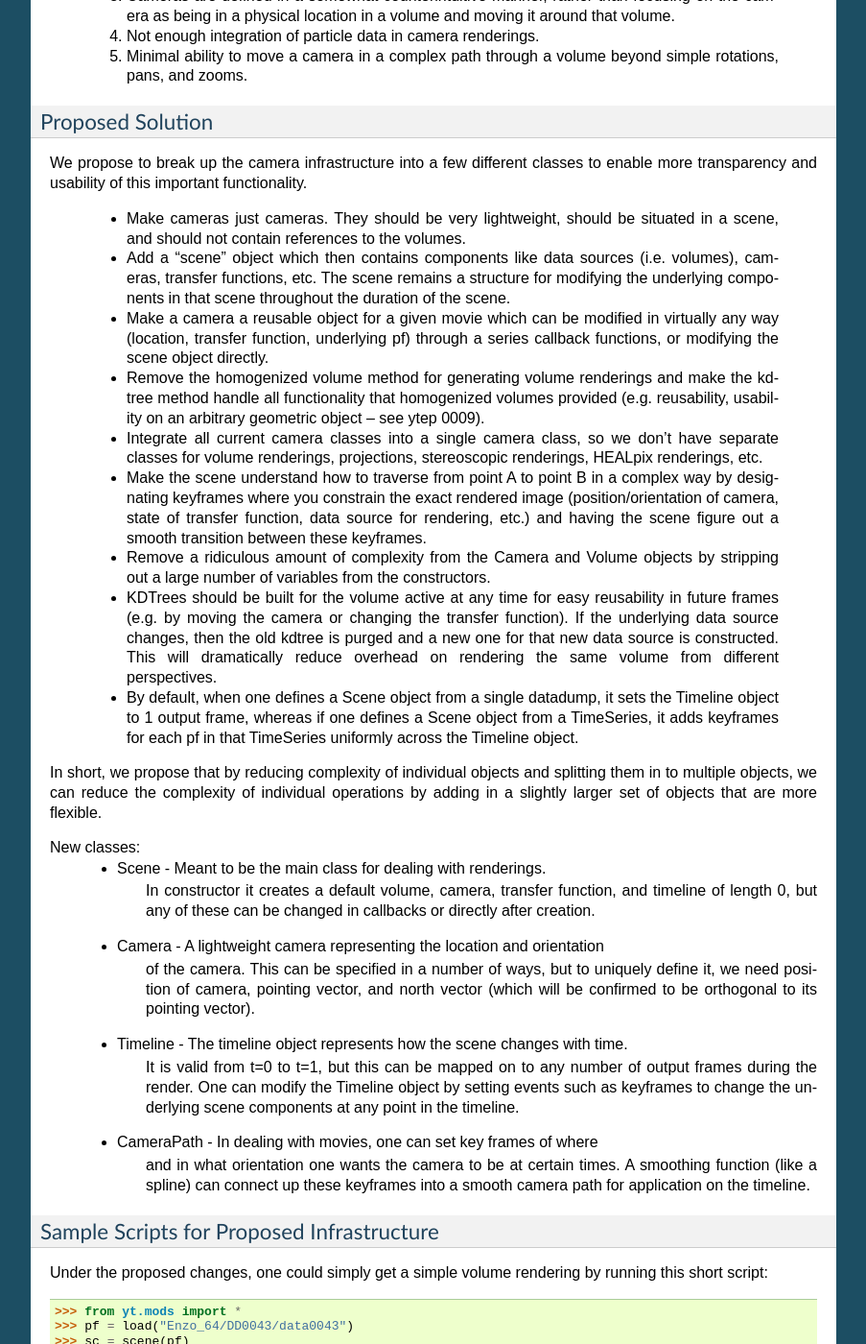
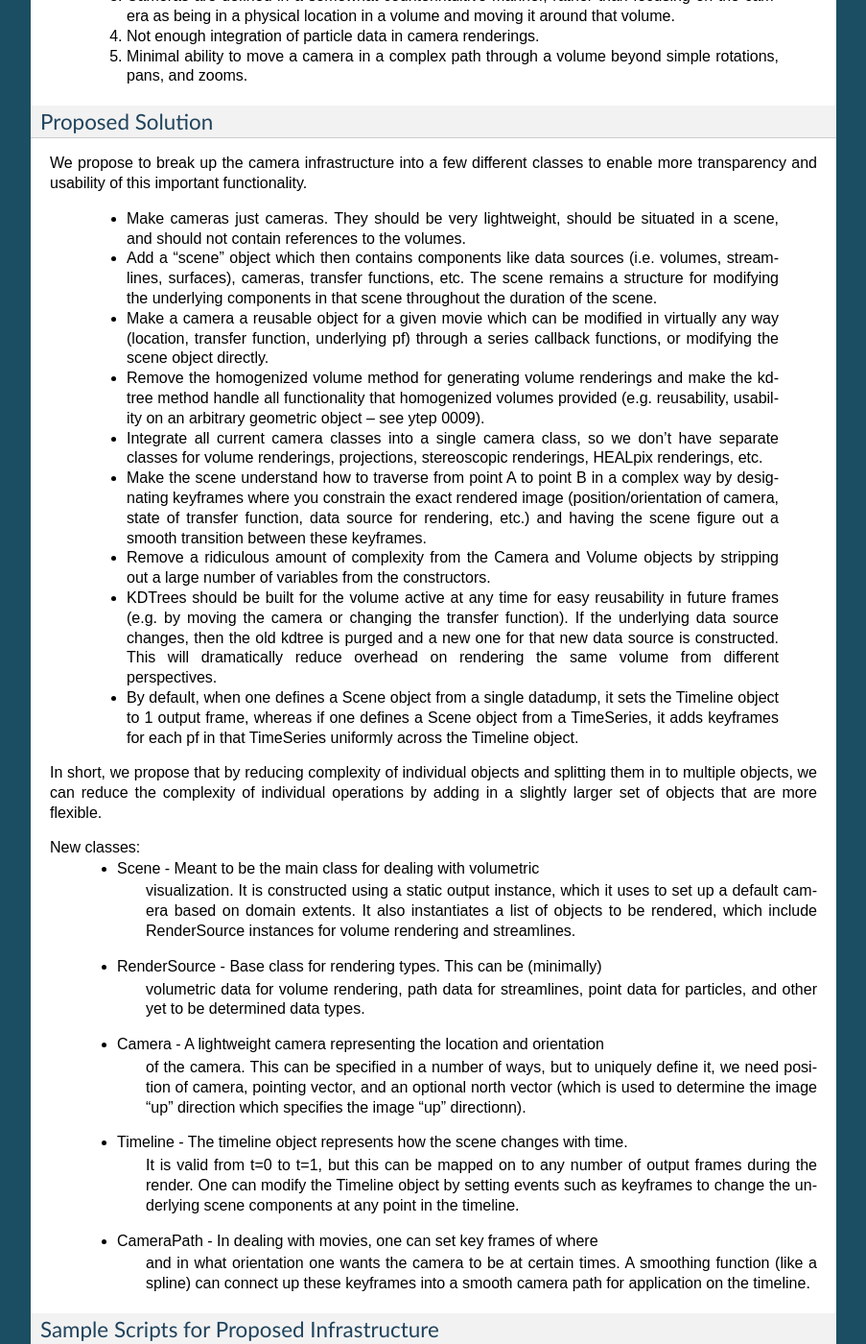
Before and after one commit to yt-project/ytep, a Sphinx documentation site: the page built from source/YTEPs/YTEP-0010.rst, in a window 1280 px wide and 1400 px high, scrolled down 1686 px. Shown: the whole window at 96% size, without its empty margins (198-1101 px from the left). Built offline with Sphinx 7.4.7, drawn with Linux system fonts in a browser that asks for light colours; formulas are drawn with MathJax 3; some of the changed text lies outside the part shown.

Commit message:
A few initial changes to PR to the VR YTEP.  In particular, the addition of a RenderSource as a base class, with derived classes like VolumeRenderSource, StreamlineRenderSource, and ParticleRenderSource.

```diff
--- a/source/YTEPs/YTEP-0010.rst
+++ b/source/YTEPs/YTEP-0010.rst
@@ -110,9 +110,9 @@ to enable more transparency and usability of this important functionality.
     be situated in a scene, and should not contain references to the
     volumes.
  *  Add a "scene" object which then contains components like data sources
-    (i.e. volumes),  cameras, transfer functions, etc.  The scene remains
-    a structure for modifying the underlying components in that scene
-    throughout the duration of the scene.
+    (i.e. volumes, streamlines, surfaces),  cameras, transfer functions, etc.
+    The scene remains a structure for modifying the underlying components in
+    that scene throughout the duration of the scene.
  *  Make a camera a reusable object for a given movie which can be modified
     in virtually any way (location, transfer function, underlying pf) through
     a series callback functions, or modifying the scene object directly.
@@ -148,15 +148,19 @@ complexity of individual operations by adding in a slightly larger set
 of objects that are more flexible.
 
 New classes:
-  * Scene - Meant to be the main class for dealing with renderings.
-            In constructor it creates a default volume, camera, transfer
-            function, and timeline of length 0, but any of these
-            can be changed in callbacks or directly after creation.
+  * Scene - Meant to be the main class for dealing with volumetric
+            visualization. It is constructed using a static output instance,
+            which it uses to set up a default camera based on domain extents.
+            It also instantiates a list of objects to be rendered, which
+            include RenderSource instances for volume rendering and streamlines.
+  * RenderSource - Base class for rendering types.  This can be (minimally)
+        volumetric data for volume rendering, path data for streamlines, point
+        data for particles, and other yet to be determined data types.
   * Camera - A lightweight camera representing the location and orientation
              of the camera.  This can be specified in a number of ways, but to
              uniquely define it, we need position of camera, pointing vector,
-             and north vector (which will be confirmed to be orthogonal to its
-             pointing vector).
+             and an optional north vector (which is used to determine the image
+             "up" direction which specifies the image "up" directionn).
   * Timeline - The timeline object represents how the scene changes with time.
                It is valid from t=0 to t=1, but this can be mapped on to
                any number of output frames during the render.  One can
@@ -177,7 +181,8 @@ running this short script:
 
 >>> from yt.mods import *
 >>> pf = load("Enzo_64/DD0043/data0043")
->>> sc = scene(pf)
+>>> sc = Scene(pf)
+>>> sc.add_volume_rendering()
 >>> sc.render()
 
 where the scene constructor uses helper functions to set up all of the
@@ -192,14 +197,12 @@ the end user to change things through a series of callbacks:
 
 >>> from yt.mods import *
 >>> pf = load("Enzo_64/DD0043/data0043")
->>> sc = scene(pf)
+>>> sc = Scene(pf)
 ### Change the rendered volume to be a sphere of radius 100 kpc
 >>> sp = pf.h.sphere([0.5,0.5,0.5],100/pf['kpccm'])
->>> sc.set_keyframe(source = sp)
+>>> sc.add_volume_rendering(sp)
 ### Change the camera position and orientation
->>> cam = camera(pos = [0,100,0], point = [0,0,0], north = [0,0,1],
-                  scale = pf['kpccm'])
->>> sc.set_camera(camera = cam)
+>>> sc.camera.move(pos=[0,(100,'kpccm'),0], point=[0,0,0], north=[0,0,1])
 >>> sc.render()
 
 In order to create a short movie making a rotation around the center from
@@ -219,11 +222,30 @@ set the timeline to match the timeseries data with a framerate of 12 frames/sec.
 >>> sc.timeline.set_num_frames(50)
 >>> sc.render()
 
+A primary end goal is to allow for the following functionality:
+
+>>> from yt.mods import *
+>>> pf = load("Enzo_64/DD0043/data0043")
+>>> sc = Scene(pf)
+### Change the rendered volume to be a sphere of radius 100 kpc
+>>> sp = pf.h.sphere([0.5,0.5,0.5],100/pf['kpccm'])
+>>> vr_handle = sc.add_volume_rendering(sp)
+### Here vr_handle is an instance of a VolumeRenderSource(RenderSource)
+>>> vr_handle.transfer_function.clear()
+>>> vr_handle.transfer_function.map_to_colormap(mi, ma, cmap='RdBu')
+>>> streamlines = Streamlines(pf,...) # Create streamlines
+>>> stream_handle = sc.add_streamlines(streamlines)
+>>> stream_handle.set_opacity(0.1)
+>>> stream_handle.set_radius((0.1,'kpc'))
+>>> sc.add_particles(sp)
+>>> particle_handler = sc.get_particle_handle()
+>>> particle_handler.transfer_function.set_color_field('density')
+>>> particle_handler.transfer_function.set_alpha(0.1)
+>>> sc.render()
+
 Backwards Compatibility
 -----------------------
 
-If we remove any of the old movie making functionality (e.g. rotations,
-translations, pitches, yaws, and zooms), we will break old scripts.  So
-it might be worthwhile to leave those simpler functions present in the code
-for backwards compatibility, and add the new movie path framework as a
-more advanced tool.  But potentially this is going to break everything.
+This will break all backwards compatibility with the pf.h.camera interface.
+We will attempt to keep as many of the useful modifications (pitch, roll, yaw,
+etc.) as similar as possible to ease the pain.
```
